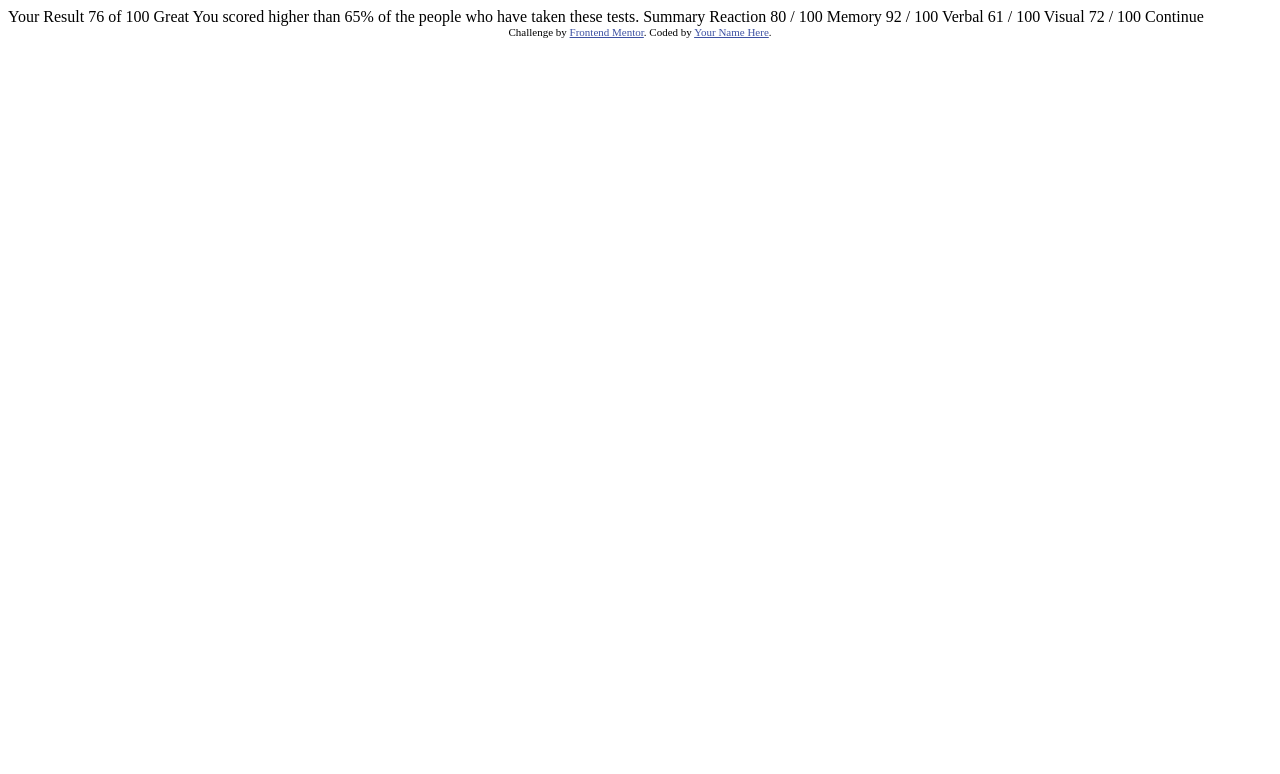
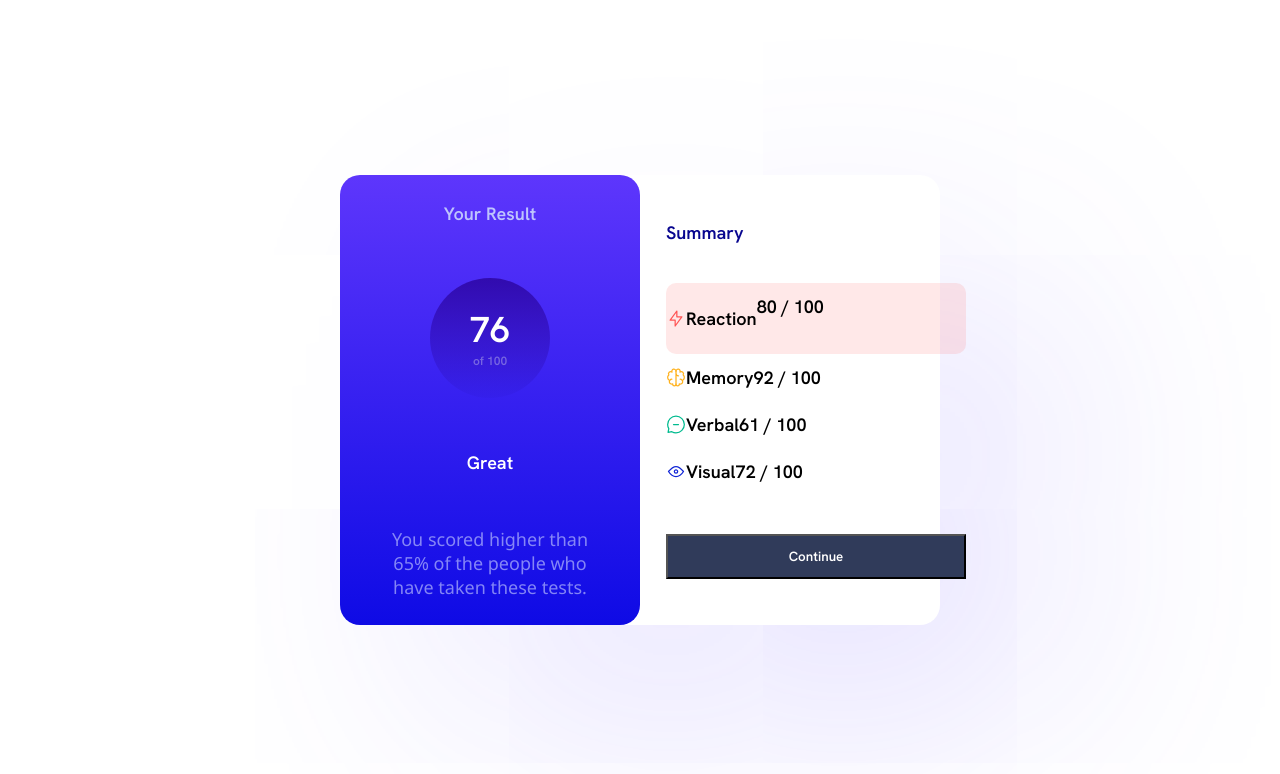
Before and after one commit to AslamtoIbrahim/Project-2, a plain HTML site: page index.html in a window 1280 px wide. Drawn offline with Linux system fonts and the light colour scheme.

Commit message:
add code css html

```diff
--- a/index.html
+++ b/index.html
@@ -1,47 +1,62 @@
 <!DOCTYPE html>
 <html lang="en">
+
 <head>
   <meta charset="UTF-8">
-  <meta name="viewport" content="width=device-width, initial-scale=1.0"> <!-- displays site properly based on user's device -->
-
+  <meta name="viewport" content="width=device-width, initial-scale=1.0">
+  <!-- displays site properly based on user's device -->
+  <link rel="stylesheet" href="style.css">
   <link rel="icon" type="image/png" sizes="32x32" href="./assets/images/favicon-32x32.png">
+  <link rel="preconnect" href="https://fonts.googleapis.com">
+  <link rel="preconnect" href="https://fonts.gstatic.com" crossorigin>
+  <link href="https://fonts.googleapis.com/css2?family=Hanken+Grotesk:wght@600&display=swap" rel="stylesheet">
 
   <title>Frontend Mentor | Results summary component</title>
 
-  <!-- Feel free to remove these styles or customise in your own stylesheet 👍 -->
-  <style>
-    .attribution { font-size: 11px; text-align: center; }
-    .attribution a { color: hsl(228, 45%, 44%); }
-  </style>
 </head>
+
 <body>
 
-  Your Result
-  76
-  of 100
+  <div class="container">
+    <div class="result">
+      <p class="yres">Your Result</p>
+      <div class="cercle">
+        <p class="seventy">76</p>
+        <p class="of100">of 100</p>
+      </div>
+      <p class="greate">Great</p>
+      <p class="you">You scored higher than 65% of the people who have taken these tests.</p>
+    </div>
+    <div class="summary">
+      <p class="sum">Summary</p>
+      <div class="items">
+        <div class="react">
+          <div><img src="assets/images/icon-reaction.svg" alt="">
+            <p>Reaction</p>
+          </div>
+          <p>80 <span>/ 100</span></p>
+        </div>
+        <div class="memory">
+          <img src="assets/images/icon-memory.svg" alt="">
+          <p>Memory</p>
+          <p>92 <span>/ 100</span></p>
+        </div>
+        <div class="verbal">
+          <img src="assets/images/icon-verbal.svg" alt="">
+          <p>Verbal</p>
+          <p>61 <span>/ 100</span></p>
+        </div>
+        <div class="visual">
+          <img src="assets/images/icon-visual.svg" alt="">
+          <p>Visual</p>
+          <p>72 <span>/ 100</span></p>
+        </div>
+      </div>
+      <button class="btn">Continue</button>
+    </div>
+  </div>
 
-  Great
-  You scored higher than 65% of the people who have taken these tests.
 
-  Summary
+</body>
 
-  Reaction
-  80 / 100
-
-  Memory
-  92 / 100
-
-  Verbal
-  61 / 100
-
-  Visual
-  72 / 100
-
-  Continue
-
-  <div class="attribution">
-    Challenge by <a href="https://www.frontendmentor.io?ref=challenge" target="_blank">Frontend Mentor</a>.
-    Coded by <a href="#">Your Name Here</a>.
-  </div>
-</body>
 </html>
--- a/style.css
+++ b/style.css
@@ -1,5 +1,105 @@
-*{
+* {
     margin: 0px;
     padding: 0px;
+    font-family: 'Hanken Grotesk', sans-serif;
+}
 
+body{
+    min-height: 100vh;
+    display: flex;
+    justify-content: center;
+    align-items: center;
+    font-size: 18px;
 }
+.container {
+    width: 600px;
+    height: 450px;
+    display: grid;
+    grid-template-columns: 50% 50%;
+    background-color: white;
+    box-shadow: 110px 100px 1000px 0px rgba(105, 79, 252, 0.164);
+    border-radius: 20px;
+}
+
+
+.result{
+    display: flex;
+    flex-direction: column;
+    align-items: center;
+    justify-content: space-around;
+    background-image: linear-gradient(hsl(252, 97%, 60%),hsl(241, 91%, 47%)) ;
+    border-radius: 20px;
+}
+
+.yres{
+    color: rgb(190, 196, 253);
+}
+
+.cercle{
+    display: flex;
+    flex-direction: column;
+    align-items: center;
+    justify-content: center;
+    background-image: linear-gradient(rgba(41, 1, 153, 0.774),hsla(241, 98%, 21%, 0.034));
+    width: 120px;
+    height: 120px;
+    border-radius: 50%;
+}
+
+.seventy{
+    font-size: 36px;
+    color: white;
+    font-weight: bolder;
+}
+
+.of100{
+    color: rgba(226, 227, 236, 0.377);
+    font-size: 12px;
+}
+
+.greate{
+    color: white;
+    font-size: 18px;
+    font-weight: 700;
+}
+
+.you{
+    text-align: center;
+    padding: 0px 35px;
+    color: rgba(190, 196, 253, 0.651);
+    font-family: 'Segoe UI', Tahoma, Geneva, Verdana, sans-serif;
+}
+
+.summary{
+    display: flex;
+    flex-direction: column;
+    justify-content: space-around;
+    padding: 26px;
+    min-width: 100%;
+}
+
+.sum{
+    color:hsla(241, 97%, 28%, 0.986) ;
+}
+
+.items{
+    display: flex;
+    flex-direction: column;
+    justify-content: center;
+}
+
+.items div{
+    display: flex;
+    border-radius: 10px;
+    padding: 12px 0px;
+}
+
+.react{
+    background-color: hsla(0, 100%, 67%, 0.137);
+}
+
+.btn{
+    background-color: hsl(224, 30%, 27%);
+    color: white;
+    padding: 12px 10px;
+}
```
